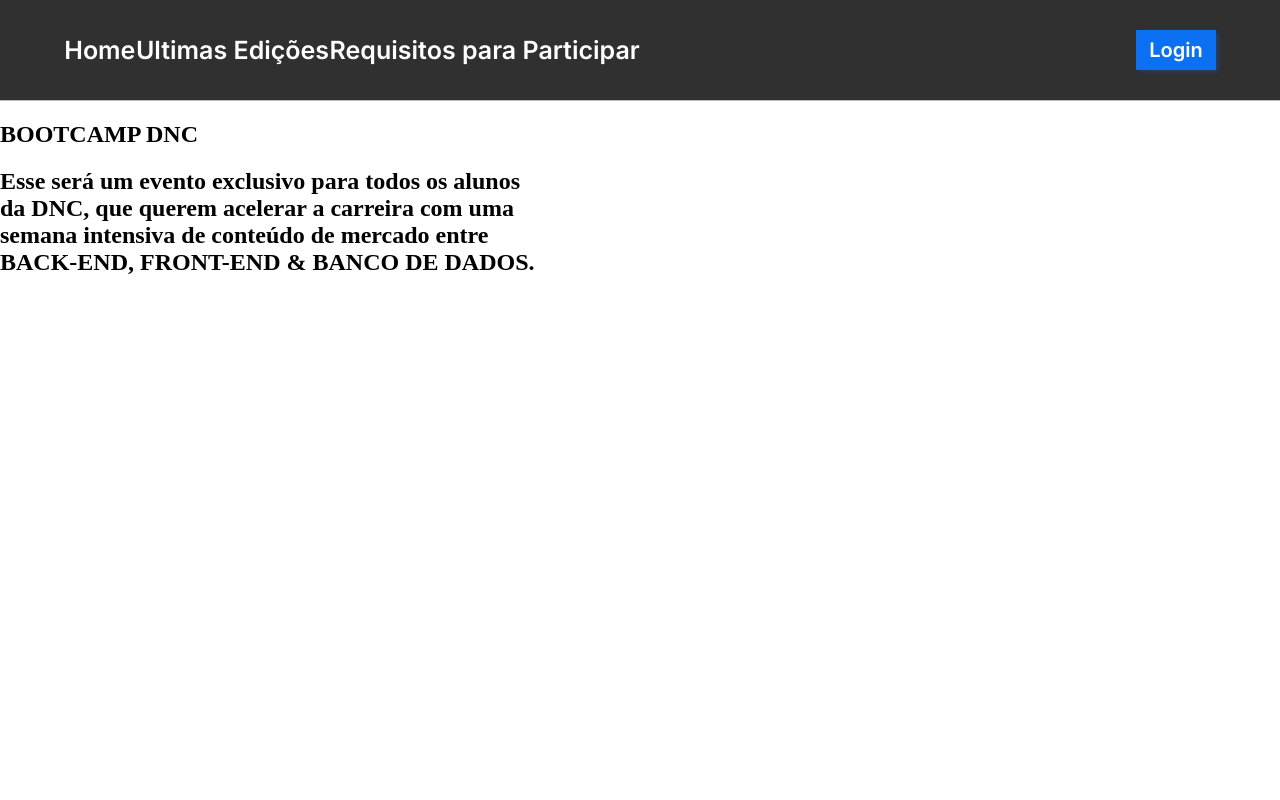
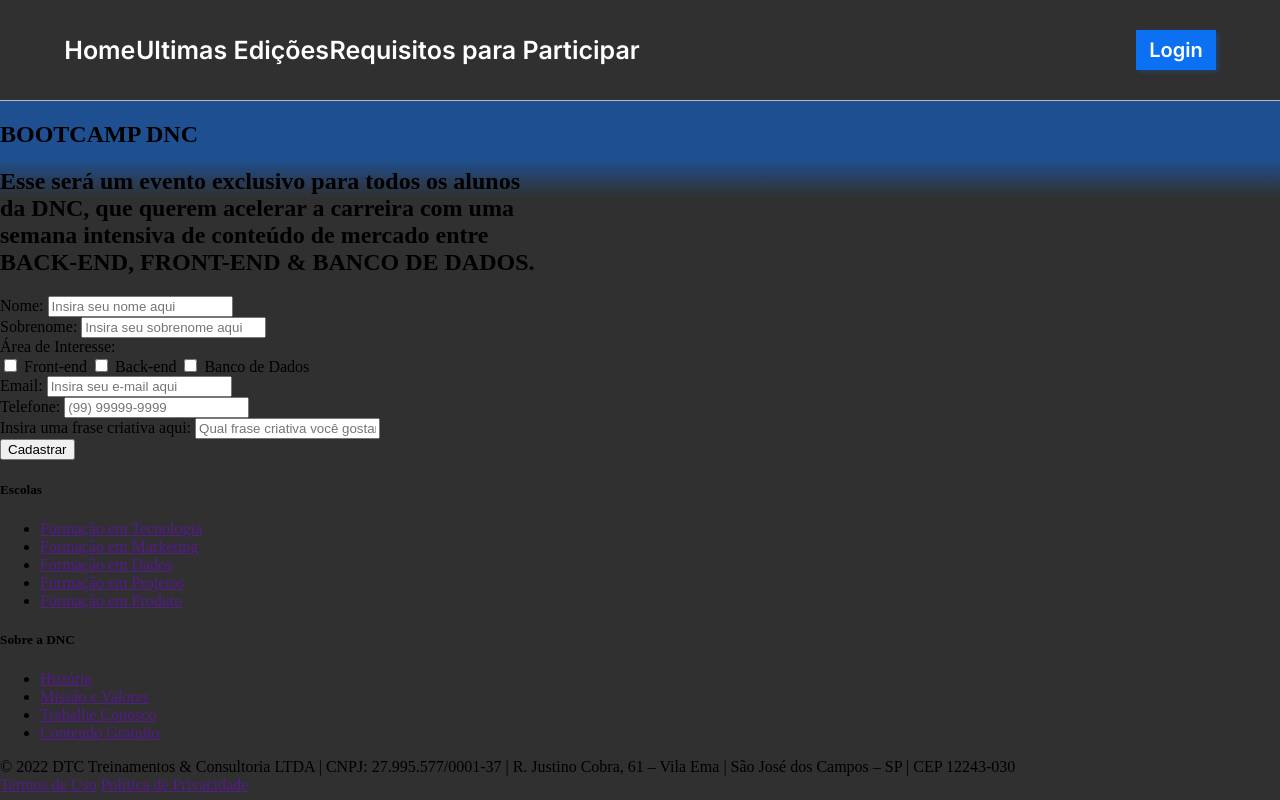
Before and after one commit to 01101-kairo/projeto-bootcamp, a plain HTML site: page index.html in a window 1280 px wide. Drawn offline with Linux system fonts and the light colour scheme.

Commit message:
add rodape e formulario

```diff
--- a/css/style.css
+++ b/css/style.css
@@ -11,6 +11,11 @@
 body{
   margin: 0px;
   padding: 0px;
+
+  background: linear-gradient(180deg, rgba(12, 112, 242, 0.5) 19.91%,
+  rgba(12, 112, 242, 0) 24.84%),
+  #303030;
+  background-repeat: no-repeat;
 }
 
 #principal{
--- a/index.html
+++ b/index.html
@@ -26,19 +26,105 @@
         <h1>BOOTCAMP DNC</h1>
         <h2>
           Esse será um evento exclusivo para todos os alunos<br>
-          da <b> DNC</b>, que querem <span >acelerar a carreira</span> com uma<br>
+          da <b> DNC</b>, que querem <span class="invert">acelerar a carreira</span> com uma<br>
           semana intensiva de conteúdo de mercado entre<br>
-          <span>BACK-END, FRONT-END & BANCO DE DADOS.</span>
+          <span class="invert">BACK-END, FRONT-END & BANCO DE DADOS.</span>
         </h2>
       </header>
+
       <!-- FORMULÁRIO -->
       <form>
+        <div class="form-group">
+          <label>Nome:</label>
+          <input type="text" placeholder="Insira seu nome aqui">
+        </div>
 
+        <div class="form-group">
+          <label>Sobrenome:</label>
+          <input type="text" placeholder="Insira seu sobrenome aqui">
+        </div>
+
+        <div class="form-group">
+          <label>Área de Interesse:</label>
+          <div class="checkbox-itens">
+            <input type="checkbox" value="front">
+            <label>Front-end</label>
+
+            <input type="checkbox" value="back">
+            <label>Back-end</label>
+
+            <input type="checkbox" value="bd">
+            <label>Banco de Dados</label>
+          </div>
+        </div>
+
+        <div class="form-group">
+          <label>Email:</label>
+          <input type="email" placeholder="Insira seu e-mail aqui">
+        </div>
+
+        <div class="form-group">
+          <label>Telefone:</label>
+          <input type="text" placeholder="(99) 99999-9999">
+        </div>
+
+        <div class="form-group">
+          <label>Insira uma frase criativa aqui:</label>
+          <input type="text" placeholder="Qual frase criativa você gostaria de falar? :)">
+        </div>
+
+        <input type="submit" value="Cadastrar">
       </form>
     </section>
+
     <!-- RODAPÉ -->
     <footer>
-
+      <div class="linha1">
+        <nav>
+          <h5>Escolas</h5>
+          <ul>
+            <li>
+              <a href="">Formação em Tecnologia</a>
+            </li>
+            <li>
+              <a href="">Formação em Marketing</a>
+            </li>
+            <li>
+              <a href="">Formação em Dados</a>
+            </li>
+            <li>
+              <a href="">Formação em Projetos</a>
+            </li>
+            <li>
+              <a href="">Formação em Produto</a>
+            </li>
+          </ul>
+        </nav>
+        <nav>
+          <h5>Sobre a DNC</h5>
+          <ul>
+            <li>
+              <a href="">História</a>
+            </li>
+            <li>
+              <a href="">Missão e Valores</a>
+            </li>
+            <li>
+              <a href="">Trabalhe Conosco</a>
+            </li>
+            <li>
+              <a href="">Conteúdo Gratuito</a>
+            </li>
+          </ul>
+        </nav>
+        <div class="endereco">
+          © 2022 DTC Treinamentos & Consultoria LTDA | CNPJ: 27.995.577/0001-37 | R. Justino Cobra, 61 – Vila Ema | São José dos Campos – SP | CEP 12243-030
+        </div>
+      </div>
+      <div class="linha2">
+        <a href="">Termos de Uso</a>
+        <a href="">Política de Privacidade</a>
+      </div>
     </footer>
   </body>
 </html>
```
